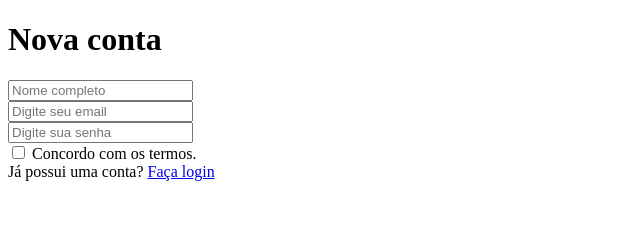
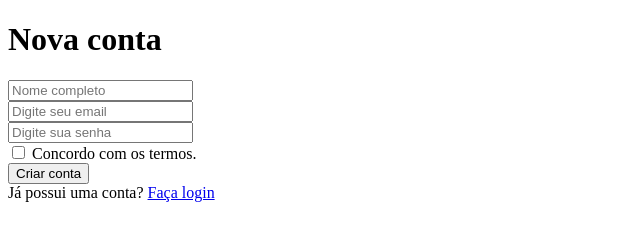
Before and after one commit to RyanAlv3s/page_login, a plain HTML site: page index.html in a window 1280 px wide. Shown: the whole page, without its empty margins (0-640 px from the left). Drawn offline with Linux system fonts and the light colour scheme.

Commit message:
Criando button

```diff
--- a/index.html
+++ b/index.html
@@ -26,6 +26,9 @@
                     <input type="checkbox" id="termos" required>
                     <label for="termos">Concordo com os termos.</label>
                 </div>
+                <div class="form-group">
+                    <button ype="submit" class="create-button">Criar conta</button>
+                </div>
                 <div class="login-link">
                     Já possui uma conta? <a href="#">Faça login</a>
                 </div>
```
